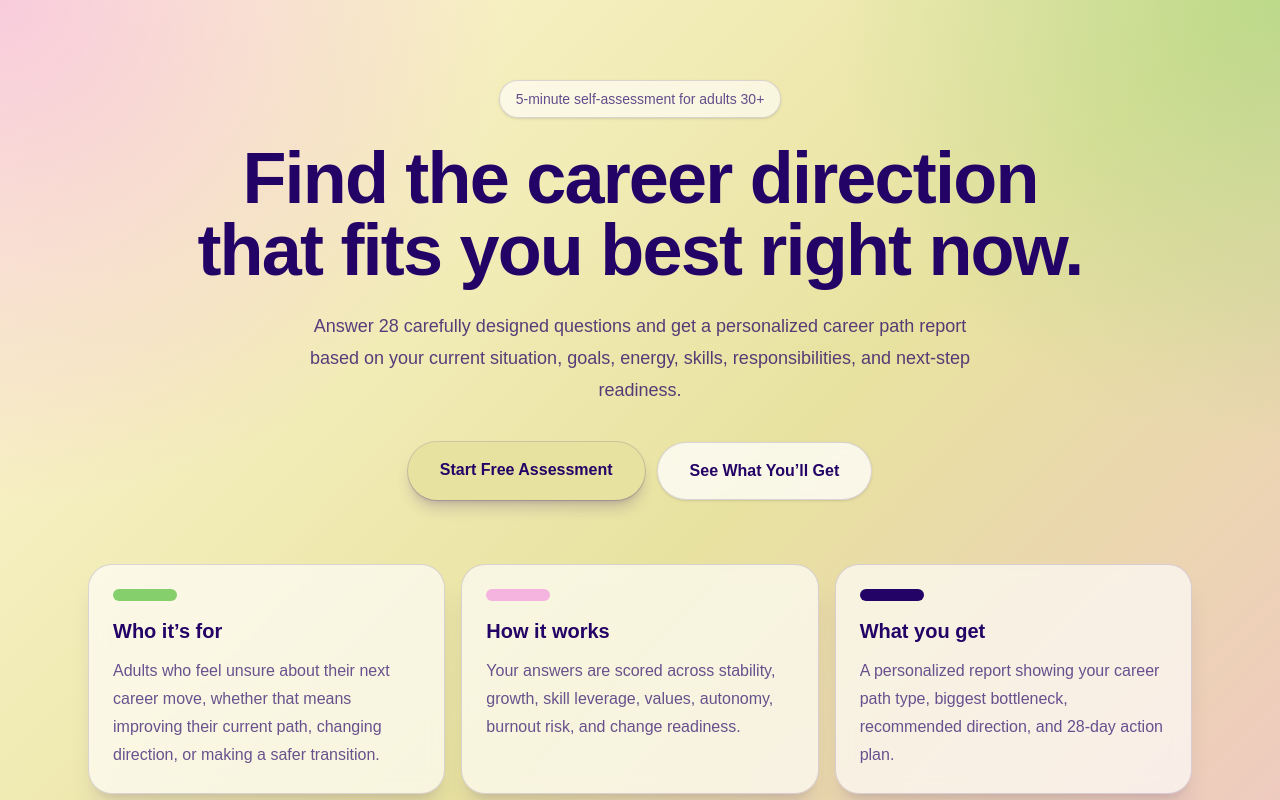
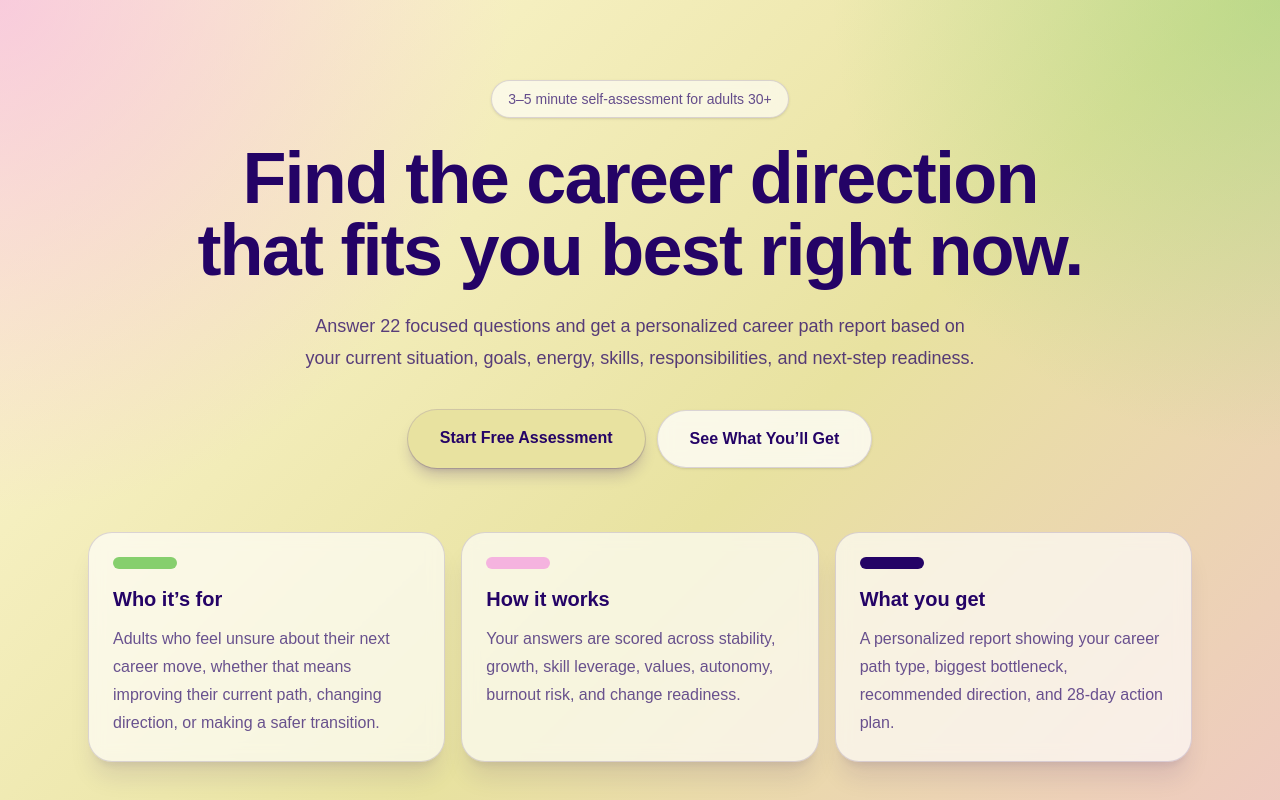
Before and after one commit to vakooragvelidze-x/git-commit--m-Initial-Career-Path-Finder-app-, a Next.js app: page / in a window 1280 px wide. Shown: the top 800 px of the page. Built offline with nearby package versions, Linux system fonts and the light colour scheme; a web font is replaced by a local one.

Commit message:
Update quiz copy to 22 questions

```diff
--- a/app/locked/[sessionId]/page.tsx
+++ b/app/locked/[sessionId]/page.tsx
@@ -53,7 +53,7 @@ export default async function LockedReportPage({ params }: PageProps) {
           </h1>
 
           <p className="mx-auto mt-5 max-w-2xl text-lg leading-8 text-[#725d4f]">
-            Your 28 answers have been analyzed. Unlock the full report to see
+            Your answers have been analyzed. Unlock the full report to see
             your career path type, score breakdown, main bottleneck, recommended
             next move, and practical 28-day action plan.
           </p>
--- a/app/page.tsx
+++ b/app/page.tsx
@@ -5,16 +5,16 @@ export default function Home() {
     <main className="min-h-screen text-[#240366]">
       <section className="mx-auto flex max-w-6xl flex-col items-center justify-center px-6 pb-16 pt-20 text-center">
         <div className="mb-6 rounded-full border border-[#240366]/15 bg-white/60 px-4 py-2 text-sm text-[#240366]/70 shadow-sm backdrop-blur">
-          5-minute self-assessment for adults 30+
+          3–5 minute self-assessment for adults 30+
         </div>
 
         <h1 className="max-w-4xl text-5xl font-extrabold tracking-tight text-[#240366] md:text-7xl">
           Find the career direction that fits you best right now.
         </h1>
 
-<p className="mt-6 max-w-2xl text-lg font-medium leading-8 text-[#240366]/75">          Answer 28 carefully designed questions and get a personalized career
-          path report based on your current situation, goals, energy, skills,
-          responsibilities, and next-step readiness.
+<p className="mt-6 max-w-2xl text-lg font-medium leading-8 text-[#240366]/75">          Answer 22 focused questions and get a personalized career path report
+based on your current situation, goals, energy, skills, responsibilities,
+and next-step readiness.
         </p>
 
         <div className="mt-9 flex flex-col gap-3 sm:flex-row">
```
